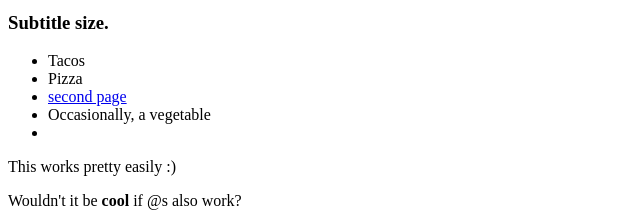
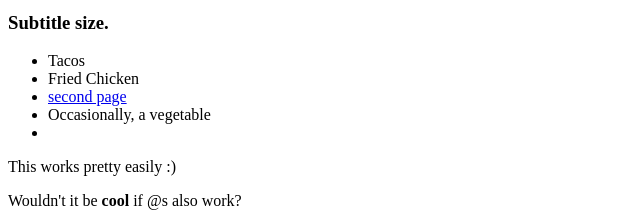
Before and after one commit to oscargithubkellogg/mysite, a plain HTML site: page index.html in a window 1280 px wide. Shown: the part 2486-2709 px from the top of the page, 0-640 px from the left. Drawn offline with Linux system fonts and the light colour scheme.

Commit message:
Trying out the bullet list update
Changed two bullet entries

```diff
--- a/index.html
+++ b/index.html
@@ -32,7 +32,7 @@
         <!-- Bulleted list, or ordinal list if using ol instead of ul -->
         <ul>
             <li>Tacos</li>
-            <li>Pizza</li>
+            <li>Fried Chicken</li>
             <li><a href="page2.html">second page</a></li>
             <li>Occasionally, a vegetable</li>
             <li></li>
```
